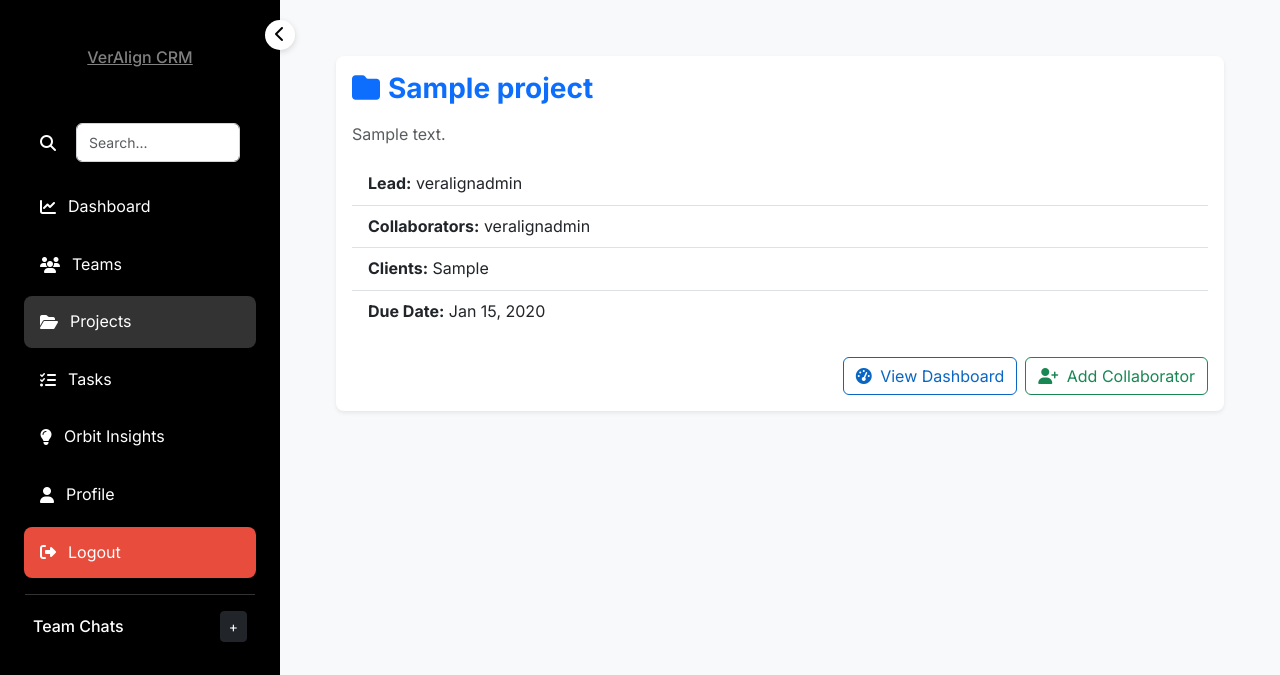
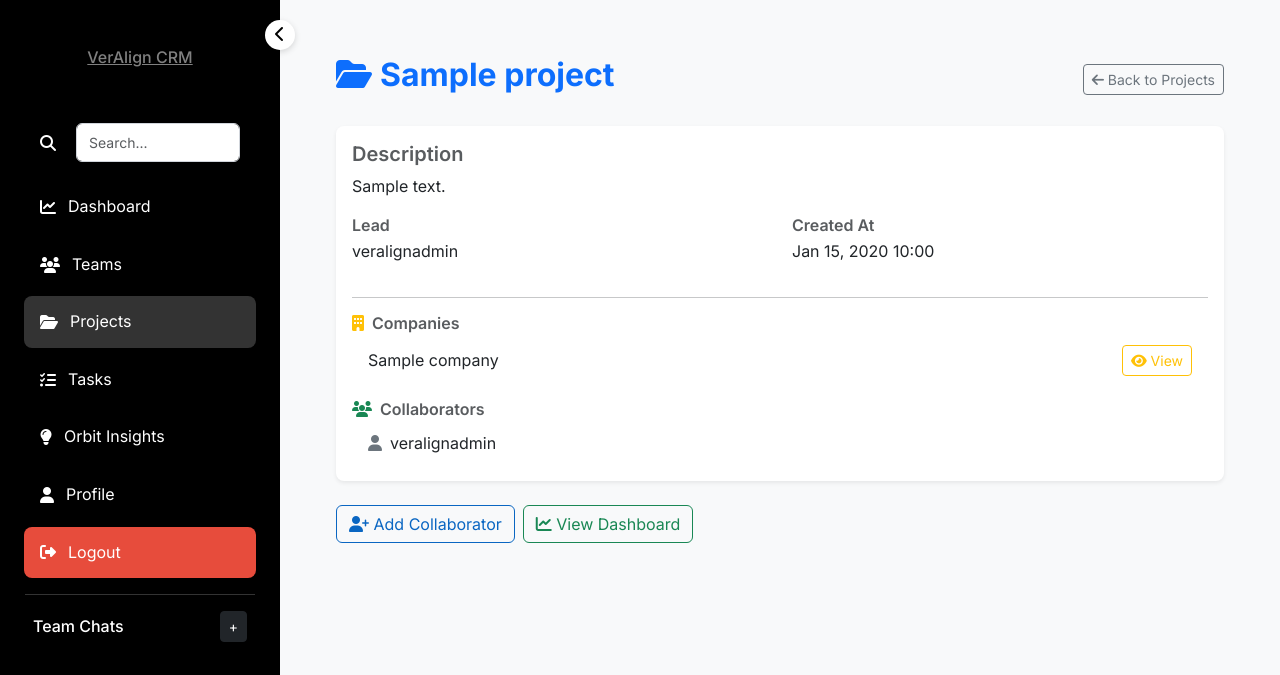
Before and after one commit to ez500/orbit, a Django app: page /projects/1/ in a window 1280 px wide. Shown: the top 675 px of the page. Run offline with Django 5.2, Linux system fonts and the light colour scheme; a user stored in the database is signed in; data comes from the database, SQL or seed files in the repository; tables that the repository leaves empty hold one stand-in row (values such as "Sample post"); some libraries are stand-ins or nearby versions.

Commit message:
Implemented company with creation of project

```diff
--- a/projects/models.py
+++ b/projects/models.py
@@ -1,40 +1,26 @@
 from django.db import models
-from django.conf import settings
-#from companies.models import Company
-from teams.models import Team
+from django.contrib.auth.models import User
+from company.models import Company
+from django.utils import timezone
+
 
 class Project(models.Model):
-    name = models.CharField(max_length=200)
+    name = models.CharField(max_length=255)
     description = models.TextField(blank=True)
-    lead = models.ForeignKey(
-        settings.AUTH_USER_MODEL,
-        on_delete=models.CASCADE,
-        related_name="led_projects"
-    )
-    collaborators = models.ManyToManyField(
-        settings.AUTH_USER_MODEL,
-        related_name="collaborating_projects",
-        blank=True
-    )
-    #company = models.ForeignKey(
-        #Company,
-        #on_delete=models.SET_NULL,
-        #null=True,
-        #blank=True,
-        #related_name="projects"
-    #)
-    related_projects = models.ManyToManyField(
-        "self",
-        blank=True,
-        symmetrical=False
-    )
-    clients = models.CharField(max_length=255, blank=True)
-    date_created = models.DateTimeField(auto_now_add=True)
-    due_date = models.DateField(null=True, blank=True)
+
+    # Relationships
+    lead = models.ForeignKey(User, related_name="led_projects", on_delete=models.CASCADE)
+    collaborators = models.ManyToManyField(User, related_name="collaborative_projects", blank=True)
+    companies = models.ManyToManyField(Company, related_name="projects", blank=True)
+
+    # Timestamp fields (non-migrating safe)
+    created_at = models.DateTimeField(default=timezone.now, editable=False)
+    updated_at = models.DateTimeField(default=timezone.now)
+
+    def save(self, *args, **kwargs):
+        """Auto-update the `updated_at` field."""
+        self.updated_at = timezone.now()
+        super().save(*args, **kwargs)
 
     def __str__(self):
         return self.name
-
-    @property
-    def total_collaborators(self):
-        return self.collaborators.count()
--- a/projects/templates/projects/project_detail.html
+++ b/projects/templates/projects/project_detail.html
@@ -1,44 +1,85 @@
 {% extends "base.html" %}
+{% load static %}
+
+{% block title %}{{ project.name }} - Project Details{% endblock %}
+
 {% block content %}
-<div class="container mt-4">
-  <div class="card shadow-sm border-0">
+<div class="container py-4">
+
+  <!-- Header -->
+  <div class="d-flex justify-content-between align-items-center mb-4">
+    <h2 class="fw-bold text-primary">
+      <i class="fas fa-folder-open me-2"></i>{{ project.name }}
+    </h2>
+    <a href="{% url 'projects:project_list' %}" class="btn btn-outline-secondary btn-sm">
+      <i class="fas fa-arrow-left"></i> Back to Projects
+    </a>
+  </div>
+
+  <!-- Project Info -->
+  <div class="card shadow-sm border-0 mb-4">
     <div class="card-body">
-      <h3 class="fw-bold text-primary mb-3">
-        <i class="fas fa-folder me-2"></i>{{ project.name }}
-      </h3>
-      <p class="text-muted">{{ project.description }}</p>
+      <h5 class="fw-semibold text-muted mb-2">Description</h5>
+      <p class="mb-3">{{ project.description|default:"No description provided." }}</p>
 
-      <ul class="list-group list-group-flush mt-3">
-        <li class="list-group-item">
-          <strong>Lead:</strong> {{ project.lead }}
-        </li>
-        <li class="list-group-item">
-          <strong>Collaborators:</strong>
-          {% for c in project.collaborators.all %}
-            {{ c }}{% if not forloop.last %}, {% endif %}
-          {% empty %}
-            <em>No collaborators yet</em>
-          {% endfor %}
-        </li>
-        <li class="list-group-item">
-          <strong>Clients:</strong> {{ project.clients|default:"N/A" }}
-        </li>
-        <li class="list-group-item">
-          <strong>Due Date:</strong> {{ project.due_date|date:"M d, Y" }}
-        </li>
+      <div class="row">
+        <div class="col-md-6">
+          <h6 class="fw-semibold text-muted mb-1">Lead</h6>
+          <p>{{ project.lead.username }}</p>
+        </div>
+        <div class="col-md-6">
+          <h6 class="fw-semibold text-muted mb-1">Created At</h6>
+          <p>{{ project.created_at|date:"M d, Y H:i" }}</p>
+        </div>
+      </div>
+
+      <!-- Companies -->
+      {% if project.companies.exists %}
+      <hr>
+      <h6 class="fw-semibold text-muted mb-1">
+        <i class="fas fa-building me-2 text-warning"></i>Companies
+      </h6>
+      <ul class="list-group list-group-flush mb-3">
+        {% for company in project.companies.all %}
+          <li class="list-group-item d-flex justify-content-between align-items-center">
+            <span>{{ company.name }}</span>
+            <a href="{% url 'company:company' company.name %}" class="btn btn-sm btn-outline-warning">
+              <i class="fas fa-eye"></i> View
+            </a>
+          </li>
+        {% endfor %}
       </ul>
+      {% endif %}
 
-      <div class="mt-4 d-flex justify-content-end gap-2">
-        <a href="{% url 'projects:project_dashboard' project.pk %}" class="btn btn-outline-primary">
-          <i class="fas fa-tachometer-alt me-1"></i> View Dashboard
-        </a>
-        {% if user == project.lead %}
-          <a href="{% url 'projects:add_collaborator' project.pk %}" class="btn btn-outline-success">
-    	    <i class="fas fa-user-plus me-1"></i> Add Collaborator
-  	  </a>
-        {% endif %}
-      </div>
+      <!-- Collaborators -->
+      {% if project.collaborators.exists %}
+      <h6 class="fw-semibold text-muted mb-1">
+        <i class="fas fa-users me-2 text-success"></i>Collaborators
+      </h6>
+      <ul class="list-group list-group-flush">
+        {% for user in project.collaborators.all %}
+          <li class="list-group-item">
+            <i class="fas fa-user me-2 text-secondary"></i>{{ user.username }}
+          </li>
+        {% endfor %}
+      </ul>
+      {% else %}
+      <p class="text-muted">No collaborators added yet.</p>
+      {% endif %}
     </div>
   </div>
+
+  <!-- Actions -->
+  {% if project.lead == request.user %}
+  <div class="d-flex gap-2">
+    <a href="{% url 'projects:add_collaborator' project.pk %}" class="btn btn-outline-primary">
+      <i class="fas fa-user-plus"></i> Add Collaborator
+    </a>
+    <a href="{% url 'projects:project_dashboard' project.pk %}" class="btn btn-outline-success">
+      <i class="fas fa-chart-line"></i> View Dashboard
+    </a>
+  </div>
+  {% endif %}
+
 </div>
 {% endblock %}
--- a/projects/urls.py
+++ b/projects/urls.py
@@ -9,6 +9,4 @@ urlpatterns = [
     path("create/", views.project_create, name="project_create"),
     path("<int:pk>/add-collaborator/", views.add_collaborator, name="add_collaborator"),
     path("<int:pk>/dashboard/", views.project_dashboard, name="project_dashboard"),
-    path("<int:pk>/add-collaborator/", views.add_collaborator, name="add_collaborator"),
-
 ]
--- a/projects/views.py
+++ b/projects/views.py
@@ -1,60 +1,50 @@
 from django.db import models
 from django.shortcuts import render, redirect, get_object_or_404
 from django.contrib.auth.decorators import login_required
+from django.contrib import messages
+from django.contrib.auth.models import User
 from .models import Project
 from .forms import ProjectForm
-from django.contrib import messages
-from django.contrib.auth.models import User
 
 
 @login_required
 def project_list(request):
+    """Show all projects where the user is a lead or collaborator."""
     projects = Project.objects.filter(
         models.Q(lead=request.user) | models.Q(collaborators=request.user)
     ).distinct()
     return render(request, "projects/project_list.html", {"projects": projects})
 
+
 @login_required
 def project_detail(request, pk):
+    """Display detailed view of a single project."""
     project = get_object_or_404(Project, pk=pk)
     return render(request, "projects/project_detail.html", {"project": project})
 
+
 @login_required
 def project_create(request):
+    """Create a new project belonging to one or more of the user's companies."""
     if request.method == "POST":
-        form = ProjectForm(request.POST)
+        form = ProjectForm(request.POST, user=request.user)
         if form.is_valid():
             project = form.save(commit=False)
             project.lead = request.user
             project.save()
             form.save_m2m()
+            messages.success(request, "Project created successfully.")
             return redirect("projects:project_detail", pk=project.pk)
     else:
-        form = ProjectForm()
+        form = ProjectForm(user=request.user)
     return render(request, "projects/project_form.html", {"form": form})
+
 
 @login_required
 def add_collaborator(request, pk):
-    project = get_object_or_404(Project, pk=pk)
-    if request.method == "POST" and project.lead == request.user:
-        user_id = request.POST.get("user_id")
-        project.collaborators.add(user_id)
-    return redirect("projects:project_detail", pk=pk)
-
-@login_required
-def project_dashboard(request, pk):
-    project = get_object_or_404(Project, pk=pk)
-    tasks = project.tasks.all() if hasattr(project, "tasks") else []
-    return render(request, "projects/project_dashboard.html", {
-        "project": project,
-        "tasks": tasks,
-    })
-
-@login_required
-def add_collaborator(request, pk):
+    """Allow the project lead to add collaborators."""
     project = get_object_or_404(Project, pk=pk)
 
-    # Only the project lead can add collaborators
     if project.lead != request.user:
         messages.error(request, "You do not have permission to add collaborators.")
         return redirect("projects:project_detail", pk=pk)
@@ -75,3 +65,14 @@ def add_collaborator(request, pk):
         return redirect("projects:project_detail", pk=pk)
 
     return render(request, "projects/add_collaborator.html", {"project": project})
+
+
+@login_required
+def project_dashboard(request, pk):
+    """Show a dedicated dashboard for the project."""
+    project = get_object_or_404(Project, pk=pk)
+    tasks = project.tasks.all() if hasattr(project, "tasks") else []
+    return render(request, "projects/project_dashboard.html", {
+        "project": project,
+        "tasks": tasks,
+    })
```
Also changed, not shown: projects/forms.py (+47 -4 lines), projects/migrations/0002_project_companies.py (added), projects/migrations/0003_remove_project_clients_remove_project_date_created_and_more.py (added), search/migrations/0003_contents_companies.py (added).
